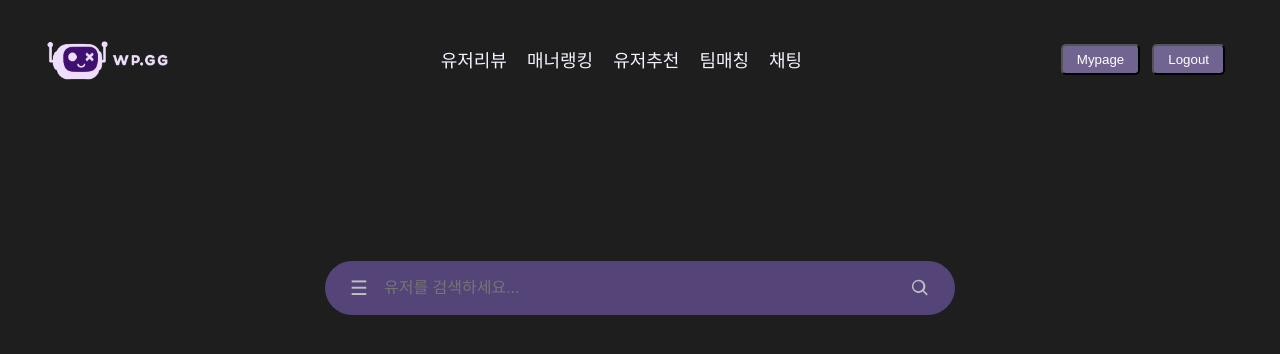
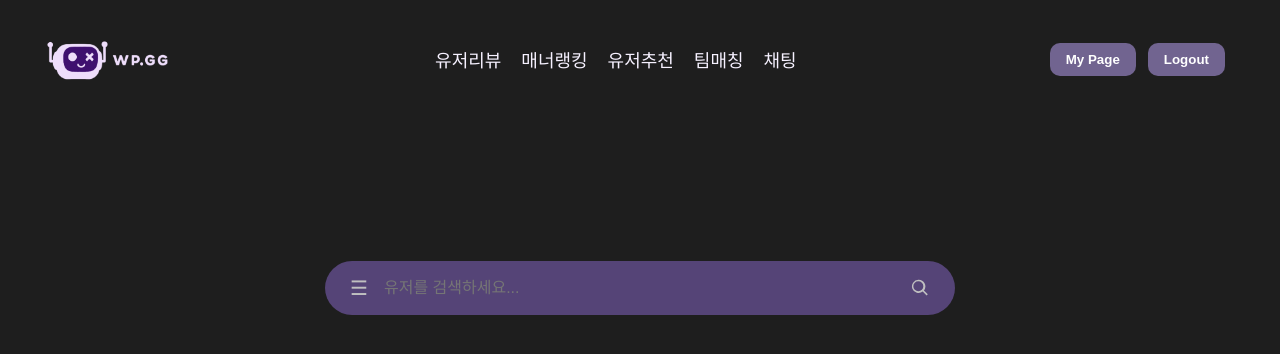
Before and after one commit to kimwoolina/wp.gg, a Django app: page /home/ in a window 1280 px wide. Shown: the top 354 px of the page. Run offline with Django 4.2, Linux system fonts and the light colour scheme; the visitor is signed in with stand-in values (Sample User, id 1); parts of the project's set-up code (start-up, migrations or seed data) failed here and were passed over.

Commit message:
feat: users: 프론트 css

```diff
--- a/web/templates/home.html
+++ b/web/templates/home.html
@@ -74,19 +74,22 @@
         .action-btn {
             background-color: #716490;
             color: white;
-            padding: 6px 14px;
-            border-radius: 5px;
+            padding: 7px 14px;
+            border-radius: 10px;
             text-decoration: none;
             cursor: pointer;
             margin-left: 2px;
-            font: FUNFLOW SURVIVOR;
-            font-weight: semi-bold;
+            font-family: 'Arial', sans-serif;
+            font-weight: bold;
+            border: 2px solid transparent; /* 기본 상태에서 테두리 투명 */
+            box-sizing: border-box; /* 패딩과 테두리를 포함하여 크기 계산 */
         }
 
         .action-btn:hover {
             background-color: #B19CD9;
             color: #461B66;
             font-weight: bold;
+            border: 2px solid #B19CD9; /* 호버 시 테두리 색상 적용 */
         }
 
         /* 우상단 버튼 여백 */
@@ -170,7 +173,7 @@
         <!-- 상단 오른쪽 Login, Logout, Join, Mypage 버튼 -->
         <div class="nav-right">
             {% if request.user.is_authenticated %}
-                <button id="mypage-btn" class="action-btn">Mypage</button>
+                <button id="mypage-btn" class="action-btn">My Page</button>
                 <button id="logout-btn" class="action-btn">Logout</button>
             {% else %}
                 <a href="{% url 'gamechoice' %}" class="action-btn">Join</a>
--- a/web/templates/login.html
+++ b/web/templates/login.html
@@ -52,6 +52,7 @@
             width: 115px;
             font-size: 16px;
             font-family: FUNFLOW SURVIVOR
+            font-style: bold
         }
 
         /* 드롭다운 메뉴 스타일 */
@@ -181,7 +182,7 @@
 
         <!-- 계정전환 -->
         <div class="account-switch">
-            <button id="account-toggle">▾&nbsp 계정 전환</button>
+            <button id="account-toggle">계정 전환</button>
             <div class="dropdown" id="dropdown-menu">
                 <label><input type="radio" name="account" value="riot"> Riot</label>
                 <label><input type="radio" name="account" value="discord"> Discord</label>
```
Also changed, not shown: web/templates/chat.html (line endings or trailing spaces).
